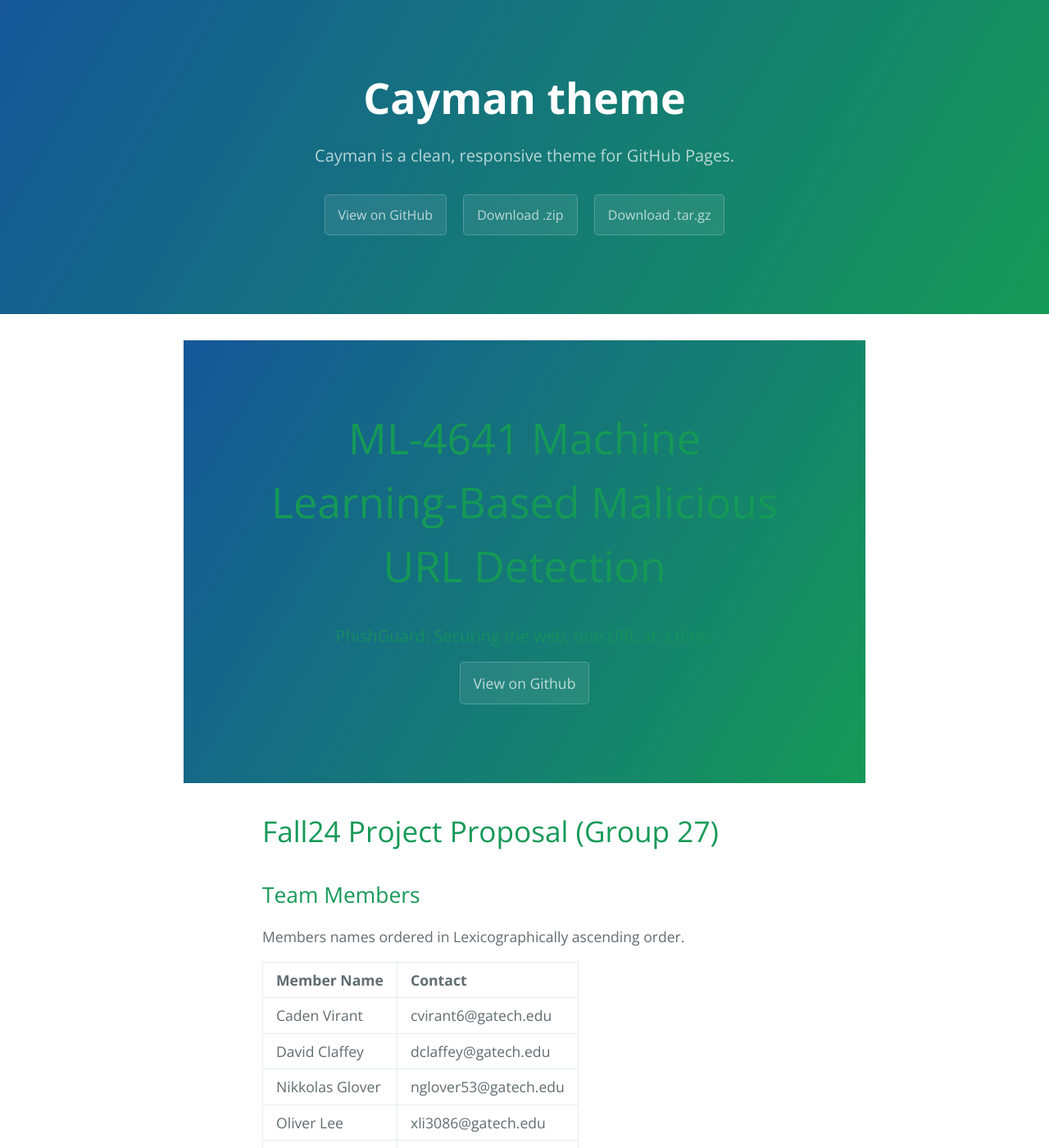
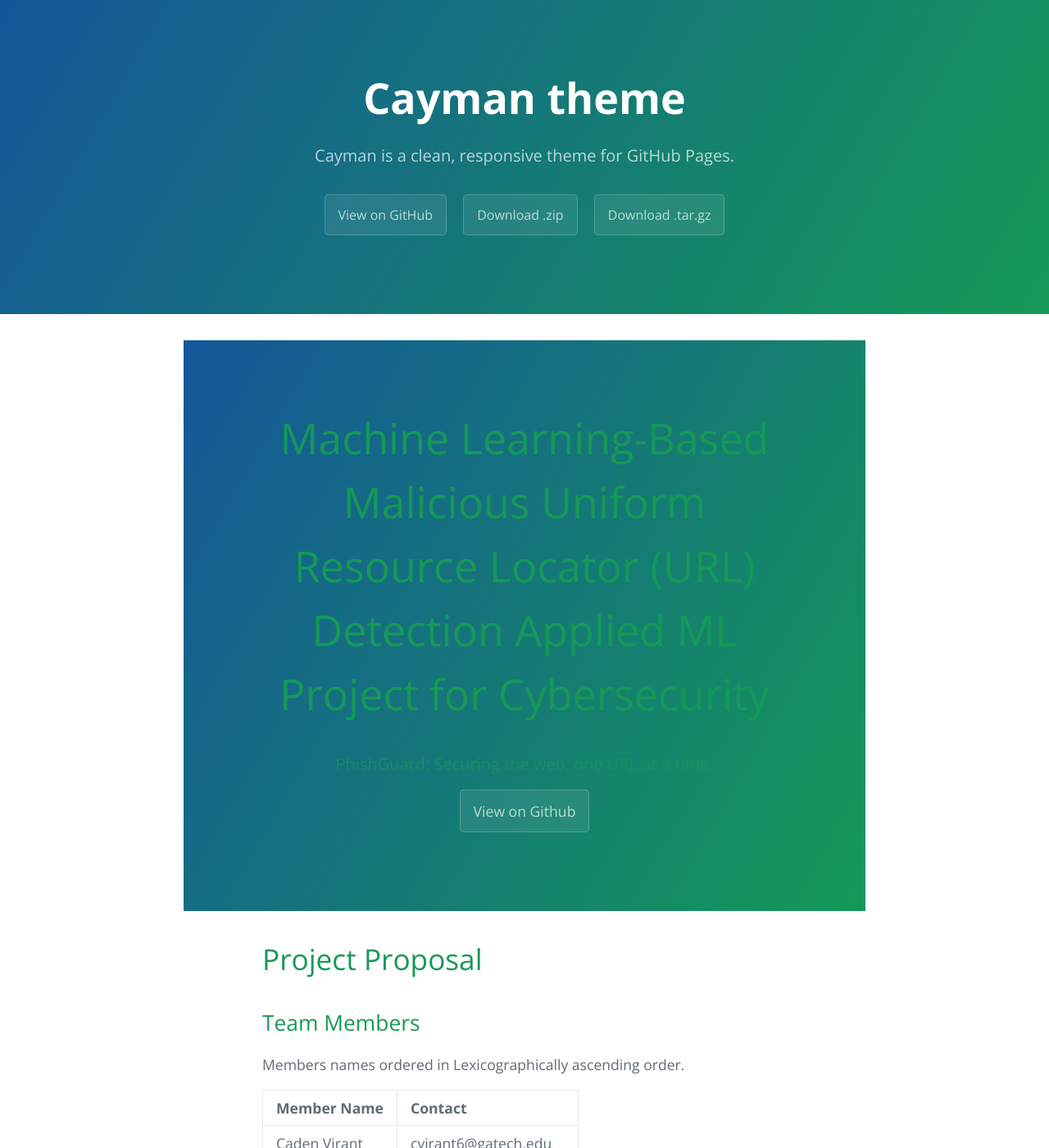
Before and after one commit to nglover53/ML-Project-Website-main, a Jekyll site: the page built from index.html, in a window 1280 px wide and 1400 px high. Shown: the whole window at 82% size. Built offline with Jekyll 4.4.1, drawn with Linux system fonts in a browser that asks for light colours.

Commit message:
Updates to ML Site

```diff
--- a/index.html
+++ b/index.html
@@ -55,7 +55,8 @@ layout: default
 <body>
   <header class="page-header" role="banner">
     <h1 class="project-name">
-      ML-4641 Machine Learning-Based Malicious URL Detection
+      Machine Learning-Based Malicious Uniform Resource Locator (URL) Detection
+      Applied ML Project for Cybersecurity
     </h1>
     <h2 class="project-tagline">
       PhishGuard: Securing the web, one URL at a time.
@@ -67,7 +68,7 @@ layout: default
   </header>
 
   <main id="content" class="main-content" role="main">
-    <h1 id="header-1">Fall24 Project Proposal (Group 27)</h1>
+    <h1 id="header-1">Project Proposal</h1>
 
     <h2 id="header-2">Team Members</h2>
 
```
